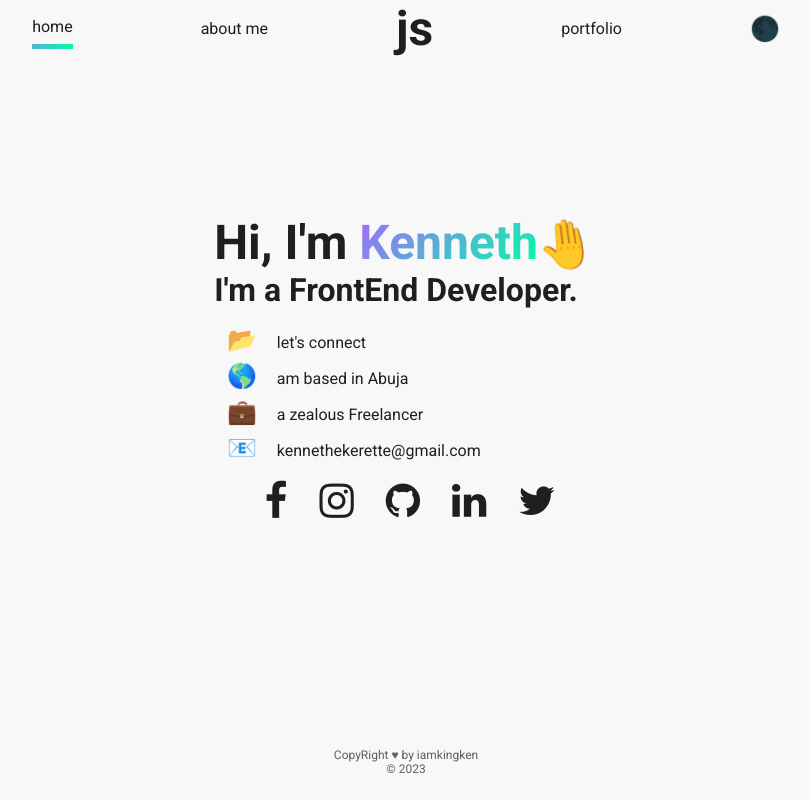
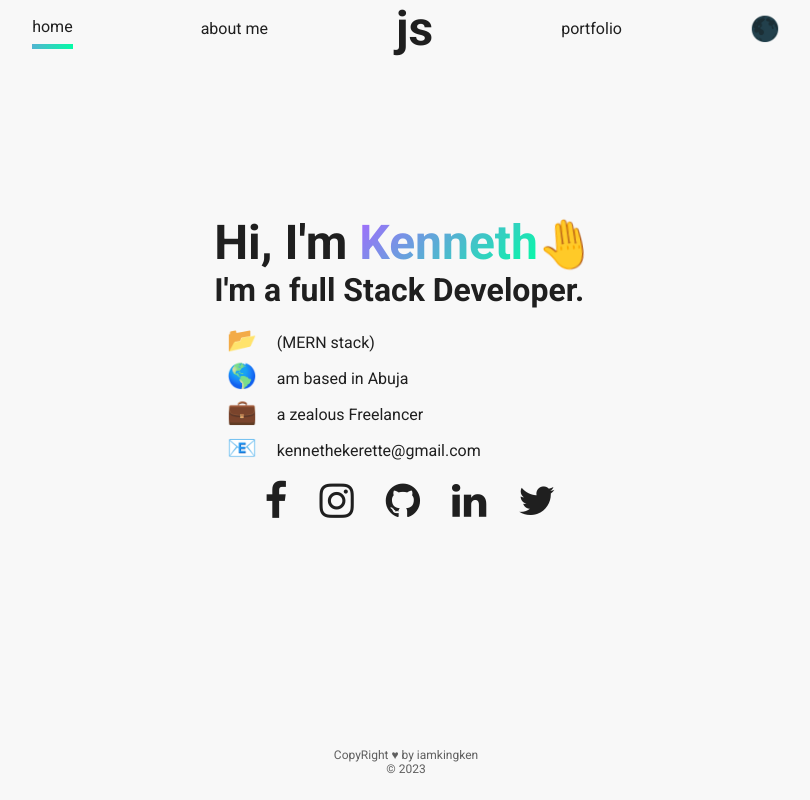
Before and after one commit to iamkingken/portfolio, a React (Create React App) app: page / in a window 1280 px wide. Shown: the whole page, without its empty margins (234-1044 px from the left). Built offline with nearby package versions, Linux system fonts and the light colour scheme; the HTML template or start-up script is replaced by a standard one.

Commit message:
added mern

```diff
--- a/src/info/Info.js
+++ b/src/info/Info.js
@@ -25,7 +25,7 @@ export const info = {
   firstName: "Kenneth",
   lastName: "Ekerette",
   initials: "js", // the example uses first and last, but feel free to use three or more if you like.
-  position: "a FrontEnd Developer",
+  position: "a full Stack Developer",
   selfPortrait: self, // don't change this unless you want to name your self-portrait in the "img" folder something else!
   gradient: `-webkit-linear-gradient(135deg, ${colors})`, // don't change this either
   baseColor: colors[0],
@@ -33,7 +33,7 @@ export const info = {
     // these are just some "tidbits" about yourself. You can look at mine https://paytonjewell.github.io/#/ for an example if you'd like
     {
       emoji: "📂",
-      text: "let's connect",
+      text: "(MERN stack)",
     },
     {
       emoji: "🌎",
@@ -50,12 +50,12 @@ export const info = {
   ],
   socials: [
     {
-      link: "https://facebook.com",
+      link: "https://facebook.com/k.ekerette",
       icon: "fa fa-facebook",
       label: "facebook",
     },
     {
-      link: "https://instagram.com",
+      link: "https://instagram.com/i_am_kingken",
       icon: "fa fa-instagram",
       label: "instagram",
     },
```
